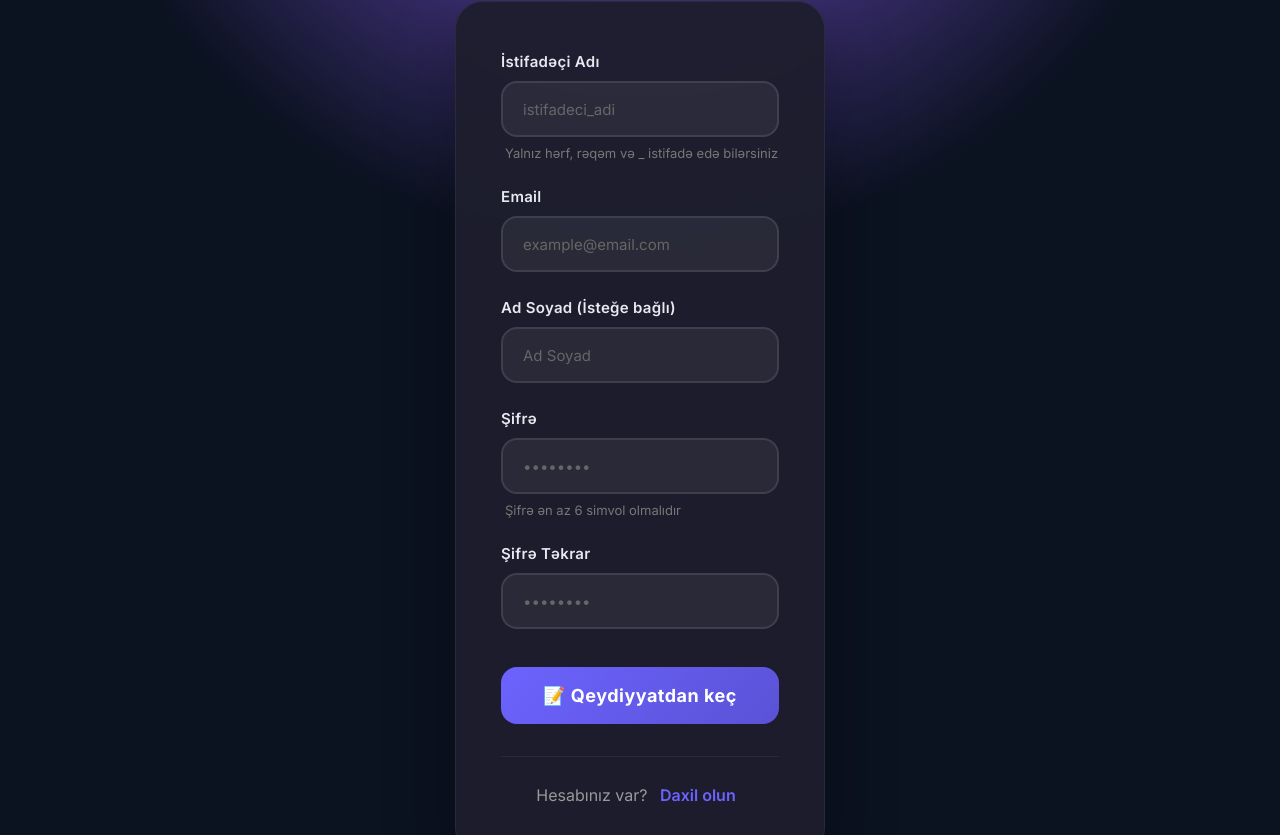
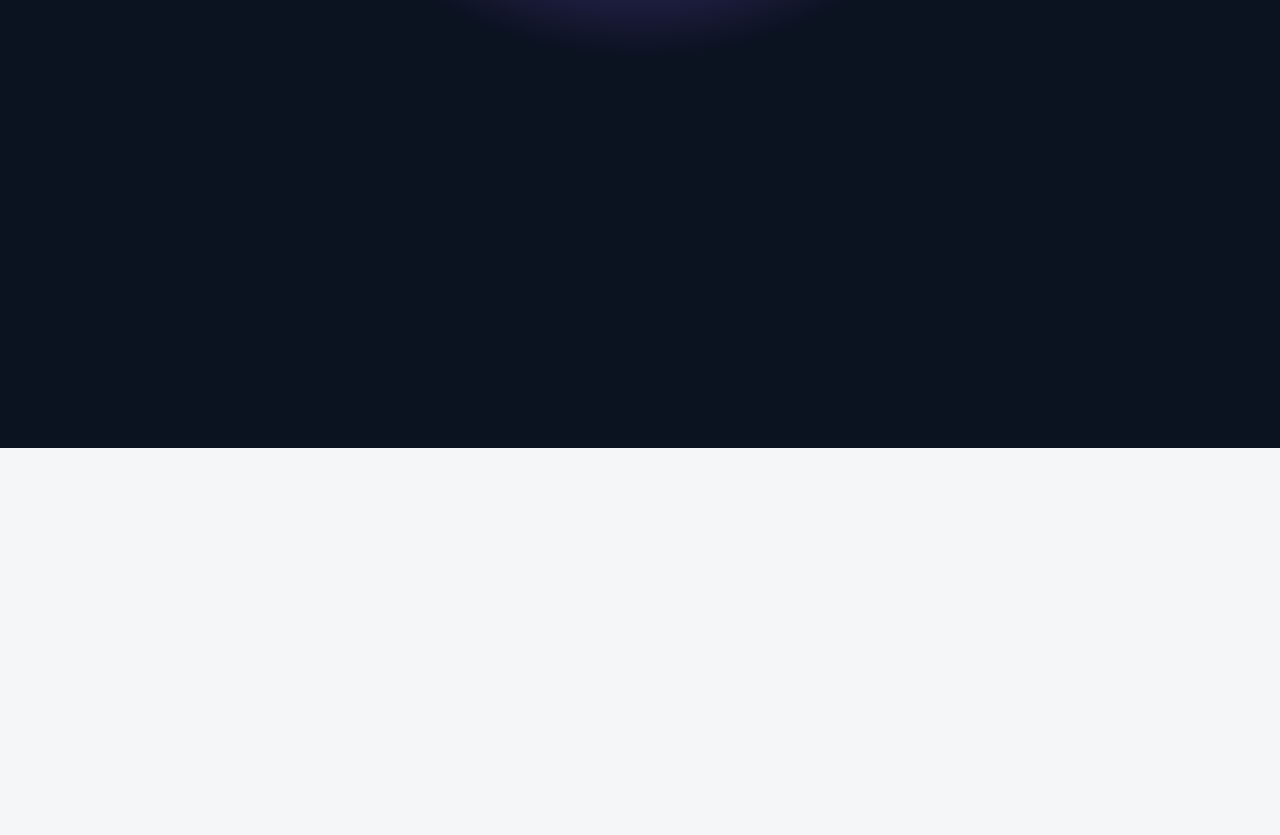
Before and after one commit to TheEminis/EminisQuizon, a React (Create React App) app: page /register in a window 1280 px wide. Shown: the part 352-1187 px from the top of the page. After the commit the page ends 800 px from the top, so only its background shows below. Built offline with nearby package versions, Linux system fonts and the light colour scheme.

Commit message:
Finally reset

```diff
--- a/src/App.css
+++ b/src/App.css
@@ -1,4 +1,8 @@
-/* ==================== ROOT VARIABLES & RESET ==================== */
+html {
+  background: var(--bg);
+  min-height: 100%;
+  transition: background 0.5s;
+}
 :root {
   --bg: #f4f6f8;
   --text: #1f2933;
--- a/src/App.js
+++ b/src/App.js
@@ -15,18 +15,20 @@ import GrammarPage from './components/pages/GrammarPage';
 import VocabularyTestPage from './components/pages/VocabularyTestPage';
 import ReadingTestPage from './components/pages/ReadingTestPage';
 import ListeningTestPage from './components/pages/ListeningTestPage';
-import UserLogin from './components/pages/UserLogin';        // YENİ
-import UserRegister from './components/pages/UserRegister';  // YENİ
+
 
 const App = () => {
   const [darkMode, setDarkMode] = useState(true);
 
   useEffect(() => {
-    document.body.className = darkMode ? 'dark' : 'light';
+    document.documentElement.classList.remove('dark', 'light');
+    document.documentElement.classList.add(darkMode ? 'dark' : 'light');
+    document.body.classList.remove('dark', 'light');
+    document.body.classList.add(darkMode ? 'dark' : 'light');
+    document.documentElement.style.colorScheme = darkMode ? 'dark' : 'light';
   }, [darkMode]);
 
   const toggleDarkMode = () => setDarkMode(!darkMode);
-
   return (
     <ThemeContext.Provider value={{ darkMode, toggleDarkMode }}>
       <Router>
@@ -39,8 +41,6 @@ const App = () => {
           <Route path="/voca" element={<VocabularyTestPage />} />
           <Route path="/reading" element={<ReadingTestPage />} />
           <Route path="/listening" element={<ListeningTestPage />} />
-          <Route path="/login" element={<UserLogin />} />        {/* YENİ */}
-          <Route path="/register" element={<UserRegister />} />  {/* YENİ */}
         </Routes>
       </Router>
     </ThemeContext.Provider>
--- a/src/components/layout/Header.js
+++ b/src/components/layout/Header.js
@@ -31,8 +31,6 @@ const Header = () => {
   <Link to="/voca">Vocabulary Test</Link>
   <Link to="/reading">Reading</Link>
   <Link to="/listening">Listening</Link>
-  <Link to="/login"> Login</Link>
-  <Link to="/register"> Register</Link>
 </nav>
 
 <div className={`mobile-menu ${menuOpen ? 'open' : ''}`}>
@@ -42,8 +40,6 @@ const Header = () => {
   <Link to="/voca" onClick={closeMenu}>📖 Vocabulary Test</Link>
   <Link to="/reading" onClick={closeMenu}>📕 Reading</Link>
   <Link to="/listening" onClick={closeMenu}>🎧 Listening</Link>
-  <Link to="/login" onClick={closeMenu}>🔐 Login</Link>
-  <Link to="/register" onClick={closeMenu}>📝 Register</Link>
 </div>
 
         <div className="header-right">
--- a/src/components/pages/GrammarPage.js
+++ b/src/components/pages/GrammarPage.js
@@ -1,10 +1,13 @@
 // src/components/pages/GrammarPage.js
-import React, { useState } from 'react';
+import React, { useState, useEffect } from 'react';
 import Footer from '../layout/Footer';
 import { grammarTopics } from '../../data/grammarData';
 
 const GrammarPage = () => {
   const [expandedTopic, setExpandedTopic] = useState(null);
+    useEffect(() => {
+  window.scrollTo(0, 0);
+}, [expandedTopic]);
 
   if (expandedTopic) {
     const topic = grammarTopics.find(t => t.id === expandedTopic);
--- a/src/components/pages/UserLogin.js
+++ /dev/null
@@ -1,126 +0,0 @@
-import React, { useState } from 'react';
-import { Link } from 'react-router-dom';
-import Footer from '../layout/Footer';
-
-const UserLogin = () => {
-  const [formData, setFormData] = useState({
-    email: '',
-    password: ''
-  });
-  const [loading, setLoading] = useState(false);
-  const [error, setError] = useState('');
-  const [success, setSuccess] = useState('');
-
-  const handleChange = (e) => {
-    setFormData({
-      ...formData,
-      [e.target.name]: e.target.value
-    });
-  };
-
-  const handleSubmit = (e) => {
-    e.preventDefault();
-    setError('');
-    setSuccess('');
-    setLoading(true);
-
-    if (!formData.email || !formData.password) {
-      setError('Email və şifrə daxil edin');
-      setLoading(false);
-      return;
-    }
-
-    setTimeout(() => {
-      if (formData.email === 'test@test.com' && formData.password === '123456') {
-        setSuccess('Daxil olma uğurludur!');
-        localStorage.setItem('user', JSON.stringify({
-          email: formData.email,
-          name: ''
-        }));
-        setTimeout(() => {
-          window.location.href = '/';
-        }, 1500);
-      } else {
-        setError('Email və ya şifrə yanlışdır');
-      }
-      setLoading(false);
-    }, 1000);
-  };
-
-  return (
-    // ✅ WRAPPER ƏLAVƏ EDİLDİ
-    <div className="auth-page-wrapper">
-      <div className="page-hero">
-        <h2> Daxil Ol</h2>
-        <p>Hesabınıza daxil olun və öyrənməyə davam edin</p>
-      </div>
-
-      <div className="auth-container">
-        <div className="auth-card">
-          {error && (
-            <div className="auth-error">
-              ⚠️ {error}
-            </div>
-          )}
-          {success && (
-            <div className="auth-success">
-              ✅ {success}
-            </div>
-          )}
-
-          <form onSubmit={handleSubmit} className="auth-form">
-            <div className="form-group">
-              <label htmlFor="email">Email</label>
-              <input
-                type="email"
-                id="email"
-                name="email"
-                value={formData.email}
-                onChange={handleChange}
-                placeholder="example@email.com"
-                required
-                className="auth-input"
-              />
-            </div>
-
-            <div className="form-group">
-              <label htmlFor="password">Şifrə</label>
-              <input
-                type="password"
-                id="password"
-                name="password"
-                value={formData.password}
-                onChange={handleChange}
-                placeholder="••••••••"
-                required
-                minLength="6"
-                className="auth-input"
-              />
-            </div>
-
-            <button
-              type="submit"
-              className="auth-btn"
-              disabled={loading}
-            >
-              {loading ? 'Gözləyin...' : '🔑 Daxil Ol'}
-            </button>
-          </form>
-
-          <div className="auth-footer">
-            <p>
-              Hesabınız yoxdur? <Link to="/register" className="auth-link">Qeydiyyatdan keçin</Link>
-            </p>
-            <div className="test-account-info">
-              <strong>Test hesabı:</strong> test@test.com / 123456
-            </div>
-          </div>
-        </div>
-      </div>
-
-      <Footer />
-    </div>
-  );
-};
-
-export default UserLogin;
--- a/src/components/pages/UserRegister.js
+++ /dev/null
@@ -1,179 +0,0 @@
-import React, { useState } from 'react';
-import { Link } from 'react-router-dom';
-import Footer from '../layout/Footer';
-
-const UserRegister = () => {
-  const [formData, setFormData] = useState({
-    username: '',
-    email: '',
-    password: '',
-    confirmPassword: '',
-    full_name: ''
-  });
-  const [loading, setLoading] = useState(false);
-  const [error, setError] = useState('');
-  const [success, setSuccess] = useState('');
-
-  const handleChange = (e) => {
-    setFormData({
-      ...formData,
-      [e.target.name]: e.target.value
-    });
-  };
-
-  const handleSubmit = (e) => {
-    e.preventDefault();
-    setError('');
-    setSuccess('');
-    setLoading(true);
-
-    if (formData.password !== formData.confirmPassword) {
-      setError('Şifrələr uyğun gəlmir');
-      setLoading(false);
-      return;
-    }
-
-    if (formData.password.length < 6) {
-      setError('Şifrə ən az 6 simvol olmalıdır');
-      setLoading(false);
-      return;
-    }
-
-    setTimeout(() => {
-      const userData = {
-        username: formData.username,
-        email: formData.email,
-        full_name: formData.full_name || formData.username
-      };
-
-      localStorage.setItem('user', JSON.stringify(userData));
-      setSuccess('Qeydiyyat uğurludur! Xoş gəldiniz!');
-
-      setTimeout(() => {
-        window.location.href = '/';
-      }, 1500);
-
-      setLoading(false);
-    }, 1000);
-  };
-
-  return (
-    // ✅ WRAPPER ƏLAVƏ EDİLDİ
-    <div className="auth-page-wrapper">
-      <div className="page-hero">
-        <h2> Qeydiyyat</h2>
-        <p>Yeni hesab yaradın və öyrənməyə başlayın</p>
-      </div>
-
-      <div className="auth-container">
-        <div className="auth-card">
-          {error && (
-            <div className="auth-error">
-              ⚠️ {error}
-            </div>
-          )}
-          {success && (
-            <div className="auth-success">
-              ✅ {success}
-            </div>
-          )}
-
-          <form onSubmit={handleSubmit} className="auth-form">
-            <div className="form-group">
-              <label htmlFor="username">İstifadəçi Adı</label>
-              <input
-                type="text"
-                id="username"
-                name="username"
-                value={formData.username}
-                onChange={handleChange}
-                placeholder="istifadeci_adi"
-                required
-                minLength="3"
-                maxLength="30"
-                className="auth-input"
-              />
-              <small>Yalnız hərf, rəqəm və _ istifadə edə bilərsiniz</small>
-            </div>
-
-            <div className="form-group">
-              <label htmlFor="email">Email</label>
-              <input
-                type="email"
-                id="email"
-                name="email"
-                value={formData.email}
-                onChange={handleChange}
-                placeholder="example@email.com"
-                required
-                className="auth-input"
-              />
-            </div>
-
-            <div className="form-group">
-              <label htmlFor="full_name">Ad Soyad (İsteğe bağlı)</label>
-              <input
-                type="text"
-                id="full_name"
-                name="full_name"
-                value={formData.full_name}
-                onChange={handleChange}
-                placeholder="Ad Soyad"
-                className="auth-input"
-              />
-            </div>
-
-            <div className="form-group">
-              <label htmlFor="password">Şifrə</label>
-              <input
-                type="password"
-                id="password"
-                name="password"
-                value={formData.password}
-                onChange={handleChange}
-                placeholder="••••••••"
-                required
-                minLength="6"
-                className="auth-input"
-              />
-              <small>Şifrə ən az 6 simvol olmalıdır</small>
-            </div>
-
-            <div className="form-group">
-              <label htmlFor="confirmPassword">Şifrə Təkrar</label>
-              <input
-                type="password"
-                id="confirmPassword"
-                name="confirmPassword"
-                value={formData.confirmPassword}
-                onChange={handleChange}
-                placeholder="••••••••"
-                required
-                minLength="6"
-                className="auth-input"
-              />
-            </div>
-
-            <button
-              type="submit"
-              className="auth-btn"
-              disabled={loading}
-            >
-              {loading ? 'Gözləyin...' : '📝 Qeydiyyatdan keç'}
-            </button>
-          </form>
-
-          <div className="auth-footer">
-            <p>
-              Hesabınız var? <Link to="/login" className="auth-link">Daxil olun</Link>
-            </p>
-          </div>
-        </div>
-      </div>
-
-      <Footer />
-    </div>
-  );
-};
-
-export default UserRegister;
```
